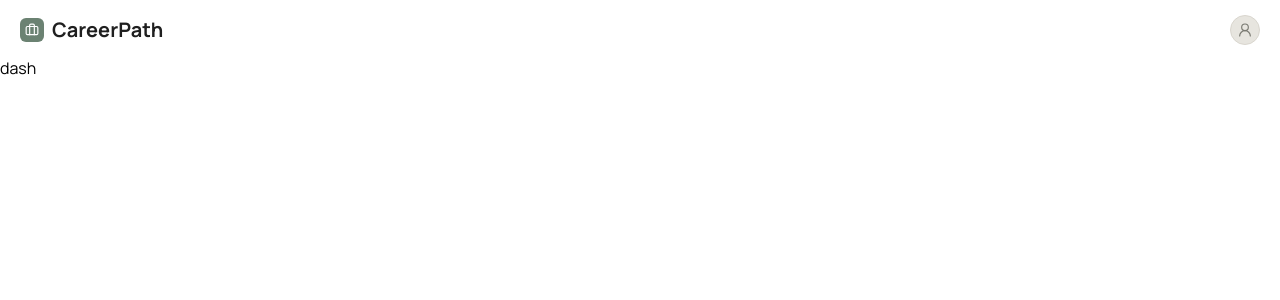
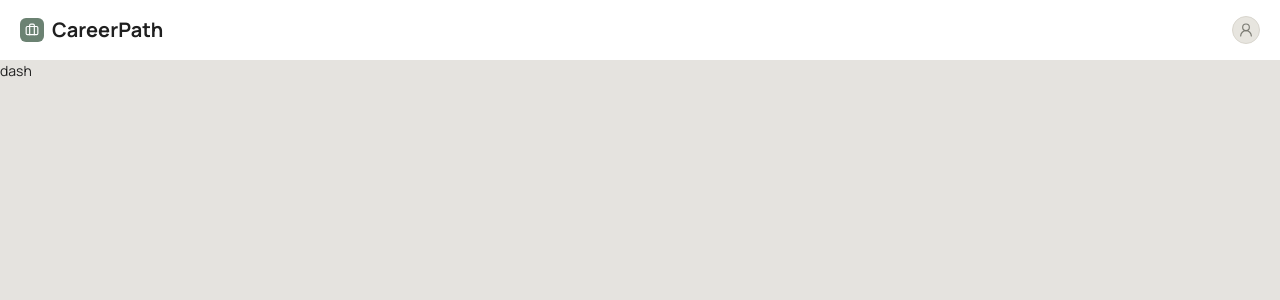
Before and after one commit to GretaRa/job-tracker, a React (Vite) app: page / in a window 1280 px wide. Shown: the top 300 px of the page. Built offline with nearby package versions, Linux system fonts and the light colour scheme.

Commit message:
Create default styles file

```diff
--- a/index.html
+++ b/index.html
@@ -2,7 +2,6 @@
 <html lang="en">
 	<head>
 		<meta charset="UTF-8" />
-		<link rel="icon" type="image/svg+xml" href="/favicon.svg" />
 		<link rel="preconnect" href="https://fonts.googleapis.com" />
 		<link rel="preconnect" href="https://fonts.gstatic.com" crossorigin />
 		<link
--- a/src/App.jsx
+++ b/src/App.jsx
@@ -1,6 +1,4 @@
-import { useState } from 'react'
 import { Routes, Route } from 'react-router-dom'
-import './App.css'
 import Header from './components/Header'
 import DashboardPage from './pages/DashboardPage'
 
--- a/src/Header.css
+++ /dev/null
@@ -1,51 +0,0 @@
-.header-avatar {
-  display: grid;
-  place-items: center;   /* centers the icon */
-  width: 28px;
-  height: 28px;
-  border-radius: 50%;    /* makes it a circle */
-  background: #E7E5DF;   /* light gray */
-  color: #7A7A72;
-  border: 1px solid #D9D6CE;
-  flex-shrink: 0;
-}
-
-a{
-  all: unset;
-  cursor: pointer;
-}
-
-.header{
-  background-color: #FFFFFF;
-  color: #1F1F1F;
-  display: flex;
-  justify-content: space-between;
-  align-items: center;
-  padding: 15px 20px;
-
-}
-
-.header-company{
-  display: flex;
-  gap: 8px;
-  align-items: center;
-}
-
-.header-logo{
-  width: 1.5rem;
-  height: 1.5rem;
-  border-radius: 0.375rem;
-  background-color: #6B8272;
-  display: flex;
-  align-items: center;
-  justify-content: center;
-}
-
-.header-name{
-  font-weight: bold;
-  font-size: 1.25rem;
-}
-
-.header-user-text{
-  display: none;
-}
--- a/src/index.css
+++ /dev/null
@@ -1,50 +0,0 @@
-/* CSS reset */
-
-html, body, div, span, applet, object, iframe,
-h1, h2, h3, h4, h5, h6, p, blockquote, pre,
-a, abbr, acronym, address, big, cite, code,
-del, dfn, em, img, ins, kbd, q, s, samp,
-small, strike, strong, sub, sup, tt, var,
-b, u, i, center,
-dl, dt, dd, ol, ul, li,
-fieldset, form, label, legend,
-table, caption, tbody, tfoot, thead, tr, th, td,
-article, aside, canvas, details, embed,
-figure, figcaption, footer, header, hgroup,
-menu, nav, output, ruby, section, summary,
-time, mark, audio, video {
-	margin: 0;
-	padding: 0;
-	border: 0;
-	font-size: 100%;
-	font: inherit;
-	vertical-align: baseline;
-}
-/* HTML5 display-role reset for older browsers */
-article, aside, details, figcaption, figure,
-footer, header, hgroup, menu, nav, section {
-	display: block;
-}
-body {
-	line-height: 1;
-}
-ol, ul {
-	list-style: none;
-}
-blockquote, q {
-	quotes: none;
-}
-blockquote:before, blockquote:after,
-q:before, q:after {
-	content: '';
-	content: none;
-}
-table {
-	border-collapse: collapse;
-	border-spacing: 0;
-}
-
-
-body, input, textarea, button{
-  font-family: "Manrope", sans-serif;
-}
--- a/src/main.jsx
+++ b/src/main.jsx
@@ -1,7 +1,8 @@
 import { StrictMode } from 'react'
 import { createRoot } from 'react-dom/client'
 import { BrowserRouter } from 'react-router-dom'
-import './index.css'
+import "./styles/tokens.css";
+import "./styles/base.css";
 import App from './App.jsx'
 
 createRoot(document.getElementById('root')).render(
--- /dev/null
+++ b/src/styles/Header.css
@@ -0,0 +1,44 @@
+.header {
+	background-color: var(--color-bg-light);
+	display: flex;
+	justify-content: space-between;
+	align-items: center;
+	padding: 15px 20px;
+}
+
+.header-company {
+	display: flex;
+	gap: 8px;
+	align-items: center;
+}
+
+.header-logo {
+	width: 1.5rem;
+	height: 1.5rem;
+	border-radius: 0.375rem;
+	background-color: var(--color-primary);
+	display: flex;
+	align-items: center;
+	justify-content: center;
+}
+
+.header-name {
+	font-weight: bold;
+	font-size: 1.25rem;
+}
+
+.header-user-text {
+	display: none;
+}
+
+.header-avatar {
+	display: grid;
+	place-items: center;
+	width: 28px;
+	height: 28px;
+	border-radius: 50%;
+	background: #e7e5df;
+	color: #7a7a72;
+	border: 1px solid #d9d6ce;
+	flex-shrink: 0;
+}
--- /dev/null
+++ b/src/styles/base.css
@@ -0,0 +1,71 @@
+/* CSS reset */
+
+*,
+*::before,
+*::after {
+	box-sizing: border-box;
+}
+
+* {
+	margin: 0;
+}
+
+html {
+	-webkit-text-size-adjust: 100%;
+}
+
+/* Element defaults */
+
+input, select, textarea, button {
+  font: inherit;
+  color: inherit;
+}
+
+body {
+	font-family: var(--font-sans);
+	min-height: 100vh;
+	font-family: var(--font-sans);
+	font-size: var(--text-body);
+	line-height: 1.5;
+	color: var(--color-text);
+	background: var(--color-bg);
+}
+
+h1 {
+	font-size: var(--text-heading);
+}
+h2 {
+	font-size: var(--text-subheading);
+}
+h3 {
+	font-size: var(--text-body);
+}
+
+a {
+  color: inherit;
+  text-decoration: none;
+}
+
+p {
+	color: var(--color-text-secondary);
+}
+
+button {
+  cursor: pointer;
+  background: none;
+  border: none;
+}
+:focus-visible {
+  outline: 2px solid var(--color-primary);
+  outline-offset: 2px;
+}
+
+/* Acessibility */
+.sr-only {
+  position: absolute;
+  width: 1px;
+  height: 1px;
+  overflow: hidden;
+  clip: rect(0 0 0 0);
+  white-space: nowrap;
+}
--- /dev/null
+++ b/src/styles/tokens.css
@@ -0,0 +1,34 @@
+:root {
+	/* Colors */
+	--color-bg: #e5e3df;
+	--color-bg-light: #ffffff;
+	--color-border: #e5e3df;
+	--color-text: #1f1f1f;
+	--color-text-secondary: #6b6a66;
+	--color-text-light: #96948f;
+
+	--color-primary: #6b8272;
+	--color-primary-hover: #5c7163;
+	--color-primary-soft: #e8ede9; /* current timeline step */
+	--color-on-primary: #ffffff;
+
+	--color-danger: #9c3a3c;
+
+	--color-disabled-bg: #e5e3df;
+	--color-disabled-text: #96948f;
+
+	/* Typography */
+	--font-sans: "Manrope", system-ui, -apple-system, "Segoe UI", sans-serif;
+	--text-caption: 0.75rem; /* 12px */
+	--text-body: 0.875rem; /* 14px */
+	--text-base: 1rem; /* 16px, inputs */
+	--text-subheading: 1.25rem; /* 20px */
+	--text-heading: 1.5rem; /* 24px */
+	--text-display: 2rem; /* 32px */
+
+	/* Shape */
+	--radius-button: 6px;
+	--radius-input: 8px;
+	--radius-card: 8px;
+	--radius-badge: 6px;
+}
```
Also changed, not shown: src/components/Header.jsx (+8 -9 lines), src/App.css (deleted).
